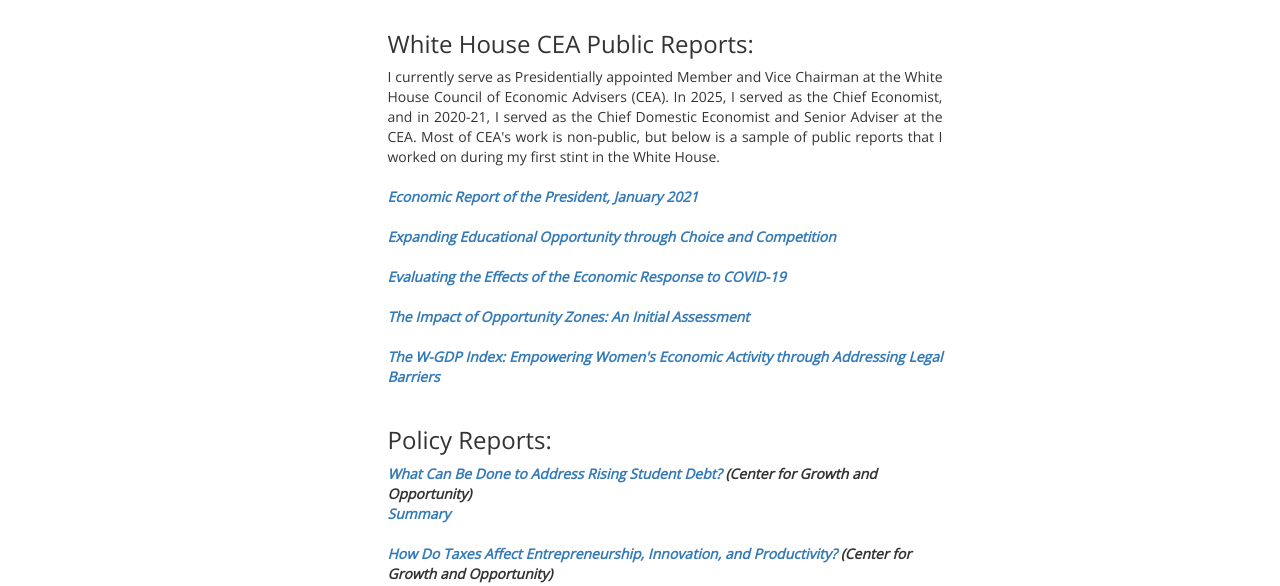
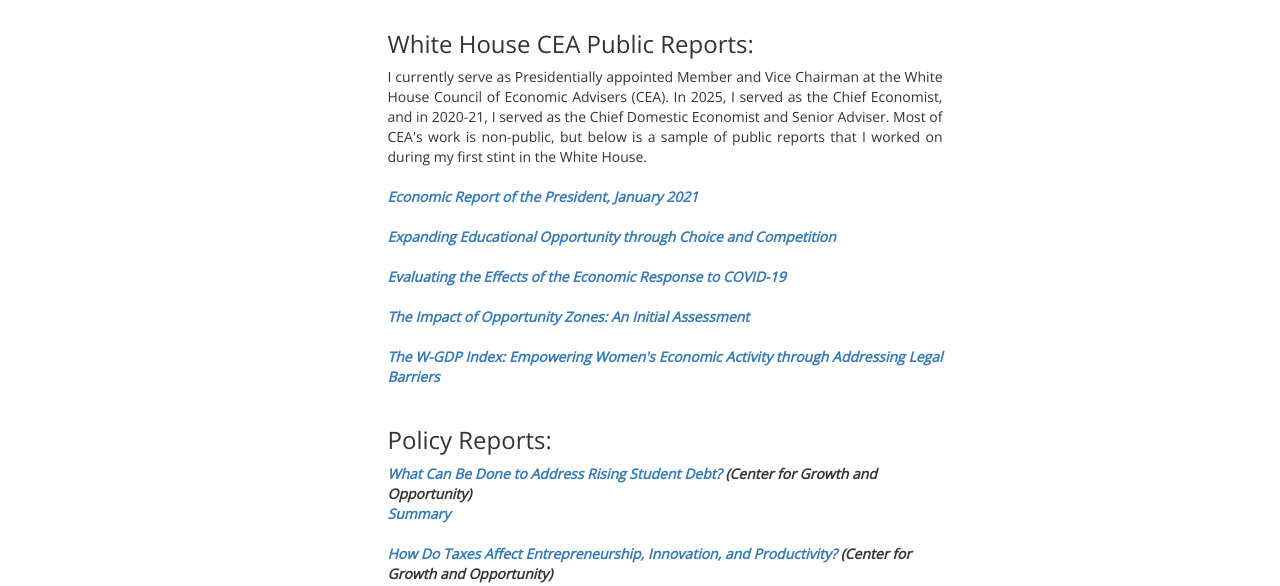
Before and after one commit to aaronhedlund/aaronhedlund.github.io, a plain HTML site: page policy.html in a window 1280 px wide. Shown: the part 494-1080 px from the top of the page. Drawn offline with nearby package versions, Linux system fonts and the light colour scheme; some packages are replaced by stand-ins of ours.

Commit message:
Update policy.html

```diff
--- a/policy.html
+++ b/policy.html
@@ -115,7 +115,7 @@
 
 																					<h3>White House CEA Public Reports:</h3>
 																					<p align="justify">
-																					I currently serve as Presidentially appointed Member and Vice Chairman at the White House Council of Economic Advisers (CEA). In 2025, I served as the Chief Economist, and in 2020-21, I served as the Chief Domestic Economist and Senior Adviser at the CEA. Most of CEA's work is non-public, but below is a sample of public reports that I worked on during my first stint in the White House.
+																					I currently serve as Presidentially appointed Member and Vice Chairman at the White House Council of Economic Advisers (CEA). In 2025, I served as the Chief Economist, and in 2020-21, I served as the Chief Domestic Economist and Senior Adviser. Most of CEA's work is non-public, but below is a sample of public reports that I worked on during my first stint in the White House.
 																					<br/><br/>
 																					<a href="policy/CEA_ERP2021.pdf" target="_blank"><b><i>Economic Report of the President, January 2021</i></b></a></br>
 																				</br>
```
